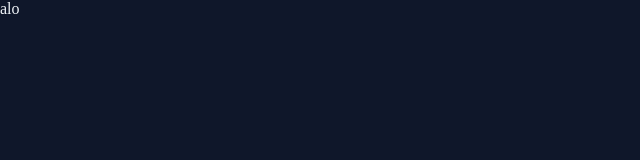
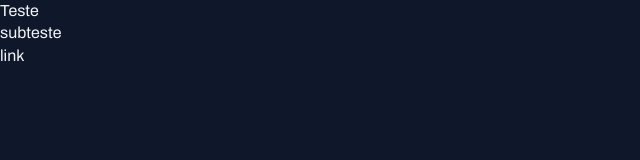
Before and after one commit to DavidSSouza050/PortalDeNoticias, a plain HTML site: page index.html in a window 1280 px wide. Shown: the whole page, without its empty margins (0-640 px from the left). Drawn offline with Linux system fonts and the light colour scheme.

Commit message:
Aplicando Fonts no projeto

```diff
--- a/index.html
+++ b/index.html
@@ -1,12 +1,18 @@
 <!DOCTYPE html>
 <html lang="pt-br">
 <head>
+  <link rel="preconnect" href="https://fonts.googleapis.com">
+  <link rel="preconnect" href="https://fonts.gstatic.com" crossorigin>
   <meta charset="UTF-8">
   <meta name="viewport" content="width=device-width, initial-scale=1.0">
   <title>Portal de notícias</title>
   <link rel="stylesheet" href="styles/index.css">
+  <link href="https://fonts.googleapis.com/css2?family=Archivo:ital,wght@0,100..900;1,100..900&display=swap" rel="stylesheet">
 </head>
 <body>
-  alo
+   <h1>Teste</h1>
+   <h2>subteste</h2>
+
+  <a href="#">link</a>
 </body>
 </html>
--- a/styles/global.css
+++ b/styles/global.css
@@ -11,9 +11,31 @@
   --stroke-color: #1E293B;
   --text-color-primary: #F1F5F9;
   --text-color-secondary: #CBD5E1;
+
+  --font-family: 'Archivo', sans-serif;
+  --h1: 800 24px/135% var(--font-family);
+  --h2: 800 16px/140% var(--font-family);
+  --h3: 800 14px/140% var(--font-family);
+  --text-span: 600 14px/145% var(--font-family);
+  --text: 400 16px/140% var(--font-family);
+  --text-sm: 400 14px/160% var(--font-family);
 }
 
 body{
+  font: var(--text);
   color: var(--text-color-primary);
   background-color: var(--bg-color);
 }
+
+a {
+  text-decoration: none;
+  color: inherit;
+}
+
+a:hover{
+  color: var(--brand-color-light);
+}
+
+h1, h2, h3{
+  font: inherit;
+}
```
